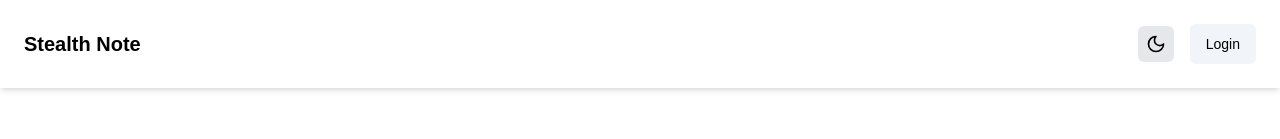
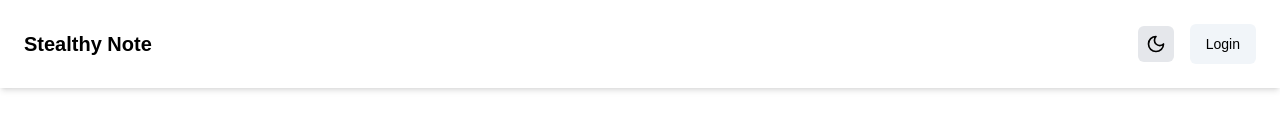
Before and after one commit to amank736836/Stealthy-Note, a Next.js app: page / in a window 1280 px wide. Shown: the top 139 px of the page. Built offline with nearby package versions, Linux system fonts and the light colour scheme; no server answers.

Commit message:
Rename application title from "Stealth Note" to "Stealthy Note" in Navbar component

```diff
--- a/src/components/Navbar.tsx
+++ b/src/components/Navbar.tsx
@@ -14,7 +14,7 @@ function Navbar() {
     <nav className="p-4 md:p-6 shadow-md bg-white dark:bg-gray-900 text-black dark:text-white">
       <div className="container mx-auto flex flex-col md:flex-row justify-between items-center">
         <Link href="/" className="text-xl font-bold mb-4 md:mb-0">
-          Stealth Note
+          Stealthy Note
         </Link>
 
         {session ? (
```
